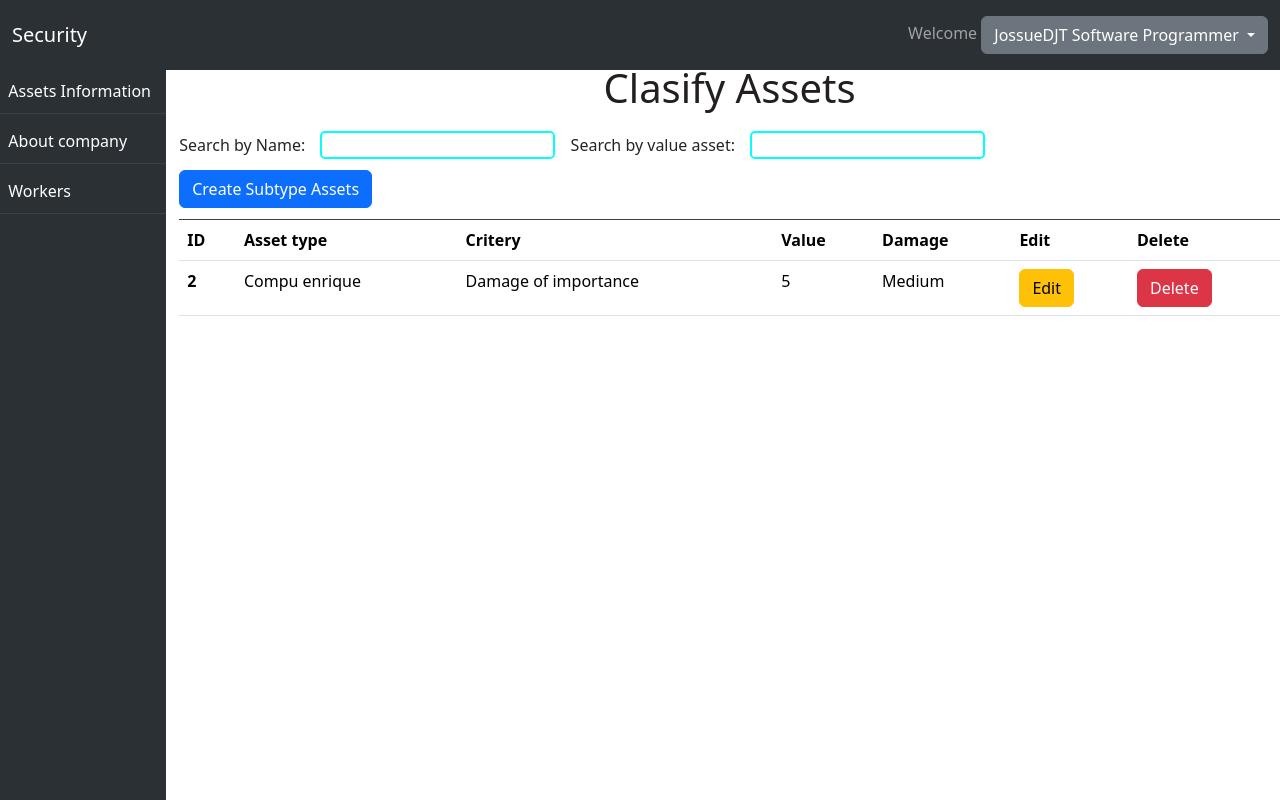
After one commit to JossueJativa/SeguridadDeLaInformacion, a Django app: page /home/clasifyactives/ in a window 1280 px wide. The commit adds this page. Run offline with Django 4.2, Linux system fonts and the light colour scheme; a user stored in the database is signed in; data comes from the database, SQL or seed files in the repository; both versions use the stored data as it was after the commit.

Commit message:
Casi todos los cruds completos

```diff
--- a/ActivosInformacion/CompanyAssets/models.py
+++ b/ActivosInformacion/CompanyAssets/models.py
@@ -39,3 +39,9 @@ class ActivesDependecies(models.Model):
     Interviewed = models.ForeignKey(User, on_delete=models.CASCADE)
     companyassetsindependent = models.ForeignKey(CompanyAssets, on_delete=models.CASCADE, related_name='companyassetsindependent')
     companyassetsdependent = models.ForeignKey(CompanyAssets, on_delete=models.CASCADE, related_name='companyassetsdependent')
+
+class ClasifyActives(models.Model):
+    value = models.IntegerField(default=0)
+    damage = models.CharField(default="Negligible", max_length=20)
+    critery = models.CharField(default="Irrelevant for practical purposes", max_length=50)
+    companyAssets = models.ForeignKey(CompanyAssets, on_delete=models.CASCADE, null=True)
--- a/ActivosInformacion/InitialPage/templates/layoutHome.html
+++ b/ActivosInformacion/InitialPage/templates/layoutHome.html
@@ -45,6 +45,7 @@
                     <ul class="dropdown-menu">
                         <li><a class="dropdown-item" href="{% url 'home:typesActives' %}">Assets types</a></li>
                         <li><a class="dropdown-item" href="{% url 'home:subtypesActives' %}">Subassets types</a></li>
+                        <li><a class="dropdown-item" href="{% url 'home:clasifyactives' %}">Clasify Assets</a></li>
                     </ul>
                 </div>
             </div>
--- /dev/null
+++ b/ActivosInformacion/InitialPage/templates/program/clasifyactives.html
@@ -0,0 +1,121 @@
+{% extends 'layoutHome.html' %}
+{% load static %}
+
+{% block body %}
+    <div class="text-title">
+        <h1>Clasify Assets</h1>
+    </div>
+
+    <div class="searchType">
+        <label for="inpSearch">Search by Name: </label>
+        <input class="box-ingreso" type="search" id="inpSearch">
+
+        <label for="inpSearch">Search by value asset: </label>
+        <input class="box-ingreso" type="search" id="inpSearchAsset"><br>
+
+        <!-- Button trigger modal -->
+        <button type="button" class="btn btn-primary position-button-end" data-bs-toggle="modal" data-bs-target="#staticBackdrop">
+            Create Subtype Assets
+        </button>
+
+        <!-- Modal -->
+        <form action="{% url 'home:clasifyactives' %}" method="post" enctype="multipart/form-data">
+            {% csrf_token %}
+            <div class="modal fade" id="staticBackdrop" data-bs-backdrop="static" data-bs-keyboard="false" tabindex="-1" aria-labelledby="staticBackdropLabel" aria-hidden="true">
+                <div class="modal-dialog">
+                    <div class="modal-content">
+                        <div class="modal-header">
+                            <h1 class="modal-title fs-5" id="staticBackdropLabel">Create Subtype Assets</h1>
+                            <button type="button" class="btn-close" data-bs-dismiss="modal" aria-label="Close"></button>
+                        </div>
+                        <div class="modal-body">
+                            <label for="typesactive">Select assets type: </label>
+                            <select class="box-ingreso" name="typesactive" id="typesactive">
+                                {% for types in assets %}
+                                    <option value="{{ types.id }}">{{ types.name }}</option>
+                                {% endfor %}
+                            </select><br>
+                            <label for="value">Put a value: </label>
+                            <input class="box-ingreso" type="text" id="value" name="value" required><br>
+                        </div>
+                        <div class="modal-footer">
+                            <button type="button" class="btn btn-danger" data-bs-dismiss="modal">Close</button>
+                            <button type="submit" class="btn btn-success">Create</button>
+                        </div>
+                    </div>
+                </div>
+            </div>
+        </form>
+    </div>
+
+    <div class="table-responsive">
+        <table class="table" id="searchtable">
+            <thead class="thead-dark">
+                <tr>
+                    <th scope="col">ID</th>
+                    <th scope="col">Asset type</th>
+                    <th scope="col">Critery</th>
+                    <th scope="col">Value</th>
+                    <th scope="col">Damage</th>
+                    <th scope="col">Edit</th>
+                    <th scope="col">Delete</th>
+                </tr>
+            </thead>
+            <tbody>
+                {% for dato in companyassets %}
+                <tr>
+                    <th scope="row">{{ dato.id }}</th>
+                    <td>{{ dato.companyAssets.name }}</td>
+                    <td>{{ dato.critery }}</td>
+                    <td>{{ dato.value }}</td>
+                    <td>{{ dato.damage }}</td>
+                    <td>
+                        <button type="button" class="btn btn-warning position-button-end" data-bs-toggle="modal" data-bs-target="#editModal{{ dato.id }}">
+                            Edit
+                        </button>
+                        <form action="{% url 'home:editsClasifyActives' %}" method="post">
+                            {% csrf_token %}
+                            <div class="modal fade" id="editModal{{ dato.id }}" data-bs-backdrop="static" data-bs-keyboard="false" tabindex="-1" aria-labelledby="editModalLabel{{ dato.id }}" aria-hidden="true">
+                                <div class="modal-dialog">
+                                    <div class="modal-content">
+                                        <div class="modal-header">
+                                            <h1 class="modal-title fs-5" id="staticBackdropLabel">Create Subtype Assets</h1>
+                                            <button type="button" class="btn-close" data-bs-dismiss="modal" aria-label="Close"></button>
+                                        </div>
+                                        <div class="modal-body">
+                                            <label for="id">ID: </label>
+                                            <input class="box-ingreso" type="text" id="id" name="id" value="{{ dato.id }}" readonly><br>
+                                            <label for="typesactive">Select assets type: </label>
+                                            <select class="box-ingreso" name="typesactive" id="typesactive">
+                                                {% for types in assets %}
+                                                    {% if types.id == dato.companyAssets.id %}
+                                                    <option value="{{ types.id }}" selected>{{ types.name }}</option>
+                                                    {% else %}
+                                                    <option value="{{ types.id }}">{{ types.name }}</option>
+                                                    {% endif %}
+                                                {% endfor %}
+                                            </select><br>
+                                            <label for="value">Put a value: </label>
+                                            <input class="box-ingreso" type="text" id="value" name="value" value="{{ dato.value }}" required><br>
+                                        </div>
+                                        <div class="modal-footer">
+                                            <button type="button" class="btn btn-danger" data-bs-dismiss="modal">Close</button>
+                                            <button type="submit" class="btn btn-success">Create</button>
+                                        </div>
+                                    </div>
+                                </div>
+                            </div>
+                        </form>
+                    </td>
+                    <td>
+                        <form action="{% url 'home:deleteClasifyActives' dato.id %}" method="post">
+                            {% csrf_token %}
+                            <input type="submit" value="Delete" class="btn btn-danger">
+                        </form>
+                    </td>
+                </tr>
+                {% endfor %}
+            </tbody>
+        </table>
+    </div>
+{% endblock %}
--- a/ActivosInformacion/InitialPage/urls.py
+++ b/ActivosInformacion/InitialPage/urls.py
@@ -11,4 +11,7 @@ urlpatterns = [
     path('subtypesActives/', views.subtypesActives, name='subtypesActives'),
     path('editsSubtypesActives/', views.editsSubtypesActives, name='editsSubtypesActives'),
     path('deleteSubtypesActives/<int:id>', views.deleteSubtypesActives, name='deleteSubtypesActives'),
+    path('clasifyactives/', views.clasifyactives, name='clasifyactives'),
+    path('editsClasifyActives/', views.editsClasifyActives, name='editsClasifyActives'),
+    path('deleteClasifyActives/<int:id>', views.deleteClasifyActives, name='deleteClasifyActives'),
 ]
--- a/ActivosInformacion/InitialPage/views.py
+++ b/ActivosInformacion/InitialPage/views.py
@@ -2,6 +2,7 @@ from django.http import HttpResponseRedirect
 from django.shortcuts import render
 from django.urls import reverse
 from InitialPage.models import SubtypesActives, TypesActives
+from CompanyAssets.models import ClasifyActives, CompanyAssets
 
 # Create your views here.
 def home(request):
@@ -144,3 +145,120 @@ def deleteSubtypesActives(request, id):
         })
     else:
         return HttpResponseRedirect(reverse("user:login"))
+
+def clasifyactives(request):
+    if request.user.is_authenticated:
+        if request.method == "POST":
+            value = request.POST.get("value")
+            companyassets = request.POST.get("typesactive")
+
+            if int(value) == 1 or int(value) == 2:
+                damage = "Low"
+                critery = "Minor damage"
+
+            elif int(value) == 3 or int(value) == 5:
+                damage = "Medium"
+                critery = "Damage of importance"
+
+            elif int(value) == 6 or int(value) == 8:
+                damage = "High"
+                critery = "Serious damage"
+
+            elif int(value) == 9:
+                damage = "Very high"
+                critery = "Critical damage"
+
+            elif int(value) == 10:
+                damage = "Maximum"
+                critery = "Catastrophic damage"
+
+            companyassets = CompanyAssets.objects.get(pk=companyassets)
+
+            companyassets = ClasifyActives.objects.create(
+                value=value,
+                damage=damage,
+                critery=critery,
+                companyAssets=companyassets
+            )
+            companyassets.save()
+
+            companyassets = ClasifyActives.objects.all()
+            assets = CompanyAssets.objects.all()
+            return render(request, "program/clasifyactives.html",{
+                "companyassets": companyassets,
+                "assets": assets
+            })
+        else:
+            companyassets = ClasifyActives.objects.all()
+            assets = CompanyAssets.objects.all()
+            return render(request, "program/clasifyactives.html",{
+                "companyassets": companyassets,
+                "assets": assets
+            })
+    else:
+        return HttpResponseRedirect(reverse("user:login"))
+
+def editsClasifyActives(request):
+    if request.user.is_authenticated:
+        if request.method == "POST":
+            value = request.POST.get("value")
+            companyassets = request.POST.get("typesactive")
+            id = request.POST.get("id")
+
+            if int(value) == 1 or int(value) == 2:
+                damage = "Low"
+                critery = "Minor damage"
+
+            elif int(value) == 3 or int(value) == 5:
+                damage = "Medium"
+                critery = "Damage of importance"
+
+            elif int(value) == 6 or int(value) == 8:
+                damage = "High"
+                critery = "Serious damage"
+
+            elif int(value) == 9:
+                damage = "Very high"
+                critery = "Critical damage"
+
+            elif int(value) == 10:
+                damage = "Maximum"
+                critery = "Catastrophic damage"
+
+            companyassets = CompanyAssets.objects.get(pk=companyassets)
+
+            companyassets = ClasifyActives.objects.get(pk=id)
+            companyassets.value = value
+            companyassets.damage = damage
+            companyassets.critery = critery
+            companyassets.companyAssets = companyassets
+            companyassets.save()
+
+            companyassets = ClasifyActives.objects.all()
+            assets = CompanyAssets.objects.all()
+            return render(request, "program/clasifyactives.html",{
+                "companyassets": companyassets,
+                "assets": assets
+            })
+        else:
+            companyassets = ClasifyActives.objects.all()
+            assets = CompanyAssets.objects.all()
+            return render(request, "program/clasifyactives.html",{
+                "companyassets": companyassets,
+                "assets": assets
+            })
+    else:
+        return HttpResponseRedirect(reverse("user:login"))
+
+def deleteClasifyActives(request, id):
+    if request.user.is_authenticated:
+        companyassets = ClasifyActives.objects.get(pk=id)
+        companyassets.delete()
+        companyassets = ClasifyActives.objects.all()
+        assets = CompanyAssets.objects.all()
+        return render(request, "program/clasifyactives.html",{
+            "companyassets": companyassets,
+            "assets": assets
+        })
+    else:
+        return HttpResponseRedirect(reverse("user:login"))
```
Also changed, not shown: ActivosInformacion/CompanyAssets/migrations/0002_clasifyactives.py (added), ActivosInformacion/db.sqlite3.
